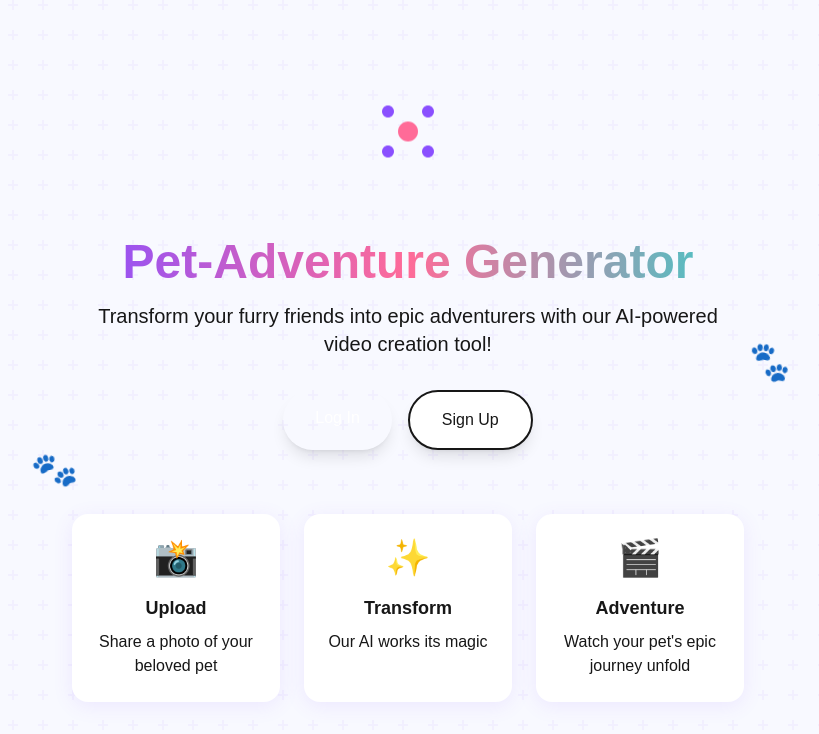
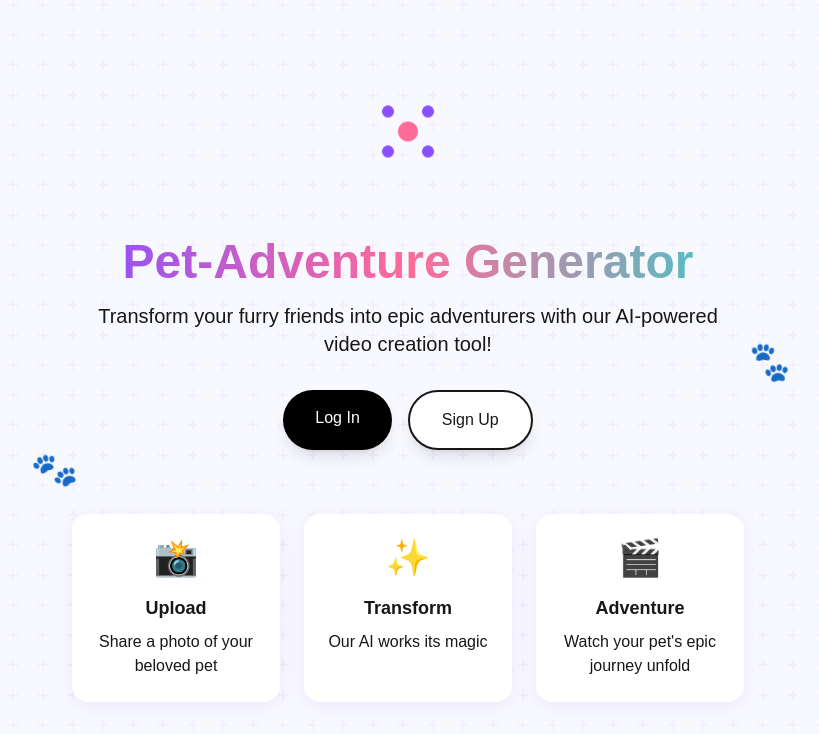
Before and after one commit to sonutelkar/veed-hackathon, a Next.js app in the folder src/: page / in a window 1280 px wide. Shown: the top 734 px of the page, without its empty margins (232-1051 px from the left). Built offline with nearby package versions, Linux system fonts and the light colour scheme; no server answers.

Commit message:
home fix

```diff
--- a/src/app/page.tsx
+++ b/src/app/page.tsx
@@ -40,7 +40,7 @@ export default function Home() {
           <div className="flex justify-center gap-4">
             <Link
               href="/login"
-              className="paw-button rounded-full bg-pet-purple px-8 py-4 text-white font-medium shadow-lg hover:bg-pet-purple-light transition-all"
+              className="paw-button rounded-full bg-black px-8 py-4 text-white font-medium shadow-lg hover:bg-pet-purple-light transition-all"
             >
               Log In
             </Link>
```
